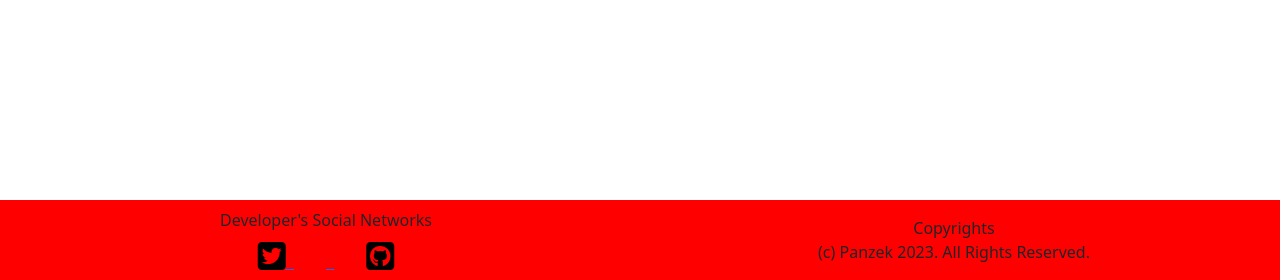
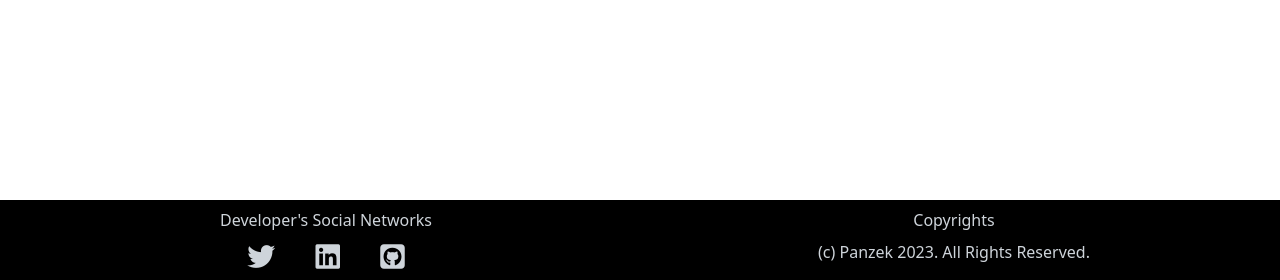
Before and after one commit to panzek/chatsorquiz, a Django app: page / in a window 1280 px wide. Shown: the part 520-800 px from the top of the page. Run offline with Django 4.2, Linux system fonts and the light colour scheme; a user stored in the database is signed in; some libraries are stand-ins or nearby versions.

Commit message:
Fix social networks icons and style

```diff
--- a/home/templates/home/index.html
+++ b/home/templates/home/index.html
@@ -49,7 +49,7 @@
                     <a class="btn btn-secondary" href="{% url 'account_login' %}" aria-label="Go to account login page" type="button"><i class="fa-solid fa-lock" aria-hidden="true"></i> Login</a>
                   </div>
             </div>
-            <div class="home-social-media">
+            <div class="social-networks">
                 <ul class="navbar-nav mx-auto mt-5">
                     <li class="nav-item">
                         <a href="https://twitter.com/ipanzek" target="_blank" rel="noopener" aria-label="Go to Developer's Twitter page (opens new tab on third party site)" title="Twitter">
--- a/static/css/base.css
+++ b/static/css/base.css
@@ -20,7 +20,7 @@
     min-width: 100vw;
 }
 
-.home-social-media a {
+.social-networks a {
     text-decoration: none;
 }
 
@@ -60,7 +60,8 @@
 
 /* Keep footer fixed at the bottom of the page  */
 footer {
-    background-color: red;
+    background-color: #000;
+    color: #ced4da;
     position: fixed;
     bottom: 0px;
     left: 0px;
--- a/templates/includes/footer.html
+++ b/templates/includes/footer.html
@@ -1,26 +1,26 @@
 <footer>
     <div class="container-fluid text-center">
         <div class="row mx-auto">
-            <div class="col-12 col-md-6">
+            <div class="col-12 col-md-6 social-networks">
                 <!-- Social Networks  -->
                 <ul class="navbar-nav mx-auto ">
                     <li class="nav-item">
                         <div class="social-networks-title mt-2">Developer's Social Networks</div>
                         <a href="https://twitter.com/ipanzek" target="_blank" rel="noopener" aria-label="Go to Developer's Twitter page (opens new tab on third party site)" title="Twitter">
                             <span style="font-size: 2em; color: black;" class="p-3">
-                                <i class="fab fa-twitter-square" aria-hidden="true"></i>
+                                <i class="fa-brands fa-twitter fa-sm" style="color: #ced4da;" aria-hidden="true"></i>
                             </span>
                             <span class="sr-only">Twitter</span>
                         </a>
-                        <a href="https://linkedin.com/panzek" target="_blank" rel="noopener" aria-label="Go to Developer's LinkedIn page (opens new tab on third party site)" title="LinkedIn">
+                        <a href="https://linkedin.com/in/panzek/" target="_blank" rel="noopener" aria-label="Go to Developer's LinkedIn page (opens new tab on third party site)" title="LinkedIn">
                             <span style="font-size: 2em; color: black;" class="p-3">
-                                <i class="fab fa-linkedin-square" aria-hidden="true"></i>
+                                <i class="fa-brands fa-linkedin fa-sm" style="color: #ced4da;" aria-hidden="true"></i>
                             </span>
                             <span class="sr-only">LinkedIn</span>
                         </a>
-                        <a href="https://twitter.com/ipanzek" target="_blank" rel="noopener" aria-label="Go to Developer's GitHub page (opens new tab on third party site)" title="GitHub">
+                        <a href="https://github.com/panzek" target="_blank" rel="noopener" aria-label="Go to Developer's GitHub page (opens new tab on third party site)" title="GitHub">
                             <span style="font-size: 2em; color: black;" class="p-3">
-                                <i class="fab fa-github-square" aria-hidden="true"></i>
+                                <i class="fab fa-github-square fa-sm" style="color: #ced4da;" aria-hidden="true"></i>
                             </span>
                             <span class="sr-only">GitHub</span>
                         </a>
@@ -31,7 +31,7 @@
                 <!-- Copyrights -->
                 <ul class="navbar-nav mx-auto my-2">
                     <li class="nav-item">
-                        <div class="copyrights mt-2">Copyrights</div>
+                        <div class="copyrights mb-2 d-none d-md-block">Copyrights</div>
                         <span class="navbar-text">(c) Panzek 2023. All Rights Reserved.</span>
                     </li>
                 </ul>
```
